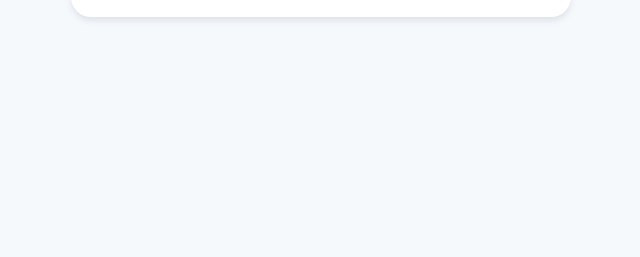
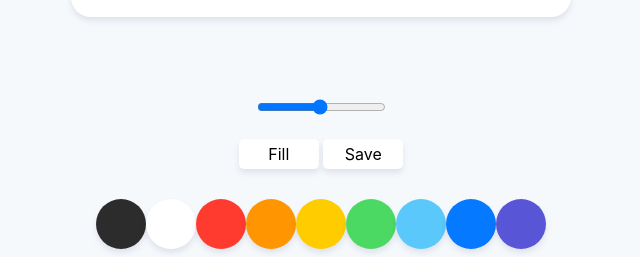
Before and after one commit to orzsw/firstjs, a plain HTML site: page index.html in a window 1280 px wide. Shown: the part 691-948 px from the top of the page, without its empty margins (319-959 px from the left). Before the commit the page ends 800 px from the top, so only its background shows below. Drawn offline with Linux system fonts and the light colour scheme.

Commit message:
initial Commit

```diff
--- a/app.js
+++ b/app.js
@@ -0,0 +1,45 @@
+const canvas = document.getElementById("jsCanvas");
+const ctx = canvas.getContext("2d");
+
+canvas.width = 500;
+canvas.height = 700;
+
+
+ctx.strokeStyle = "#2c2c2c";
+ctx.lineWidth = 2.5;
+
+let painting = false;
+
+function stopPainting() {
+    painting = false;
+}
+
+function startPainting(){
+    painting = true;
+}
+
+
+function onMouseMove(event){
+    const x = event.offsetX;
+    const y = event.offsetY;
+    if(!painting){
+        ctx.beginPath();
+        ctx.moveTo(x, y);
+    } else {
+        ctx.lineTo(x, y);
+        ctx.stroke();
+    }
+}
+
+function onMouseDown(event) {
+    painting = true;
+}
+
+
+
+if(canvas){
+    canvas.addEventListener("mousemove", onMouseMove);
+    canvas.addEventListener("mousedown", startPainting);
+    canvas.addEventListener("mouseup", stopPainting);
+    canvas.addEventListener("mouseleave", stopPainting)
+}
--- a/index.html
+++ b/index.html
@@ -8,7 +8,26 @@
 </head>
 <body>
     <canvas id="jsCanvas" class="canvas"></canvas>
-
+    <div class="controls">
+        <div class="controls__range">
+            <input type="range" id="jsRange" min="0.1" max="5.0" value="2.5" step="0.1">
+        </div>
+        <div class="controls__btns">
+            <button id="jsMode">Fill</button>
+            <button id="jsSave">Save</button>
+        </div>
+        <div class="controls__colors" id="jsColors">
+            <div class="controls__color" style="background-color: #2c2c2c"></div>
+            <div class="controls__color" style="background-color: white"></div>
+            <div class="controls__color" style="background-color: #ff3b30"></div>
+            <div class="controls__color" style="background-color: #ff9500"></div>
+            <div class="controls__color" style="background-color: #ffcc00"></div>
+            <div class="controls__color" style="background-color: #4cd963"></div>
+            <div class="controls__color" style="background-color: #5ac8fa"></div>
+            <div class="controls__color" style="background-color: #0579ff"></div>
+            <div class="controls__color" style="background-color: #5856d6"></div>
+        </div>
+    </div>
     <script src="app.js"></script>
 </body>
 </html>
--- a/styles.css
+++ b/styles.css
@@ -16,3 +16,48 @@ body {
     border-radius: 20px;
     box-shadow: 0 4px 6px rgba(50, 50, 93, 0.11);
 }
+.controls {
+    margin-top: 80px;
+    display: flex;
+    flex-direction: column;
+    align-items: center;
+
+}
+
+.controls .controls__btns {
+    margin-bottom: 30px;
+}
+
+.controls__btns button{
+    all: unset;
+    cursor: pointer;
+    background-color: white;
+    padding: 5px 0px;
+    width: 80px;
+    text-align: center;
+    border-radius: 5px;
+    box-shadow: 0 4px 6px rgba(50, 50, 93, 0.11);
+}
+
+.controls__btns button:active {
+    transform: scale(0.98);
+}
+
+.controls .controls__colors {
+    display: flex;
+}
+
+
+
+.controls__colors .controls__color {
+    width: 50px;
+    height: 50px;
+    box-shadow: 0 4px 6px rgba(50, 50, 93, 0.11);
+    border-radius: 25px;
+    cursor: pointer;
+}
+
+
+.controls .controls__range {
+    margin-bottom: 20px;
+}
```
